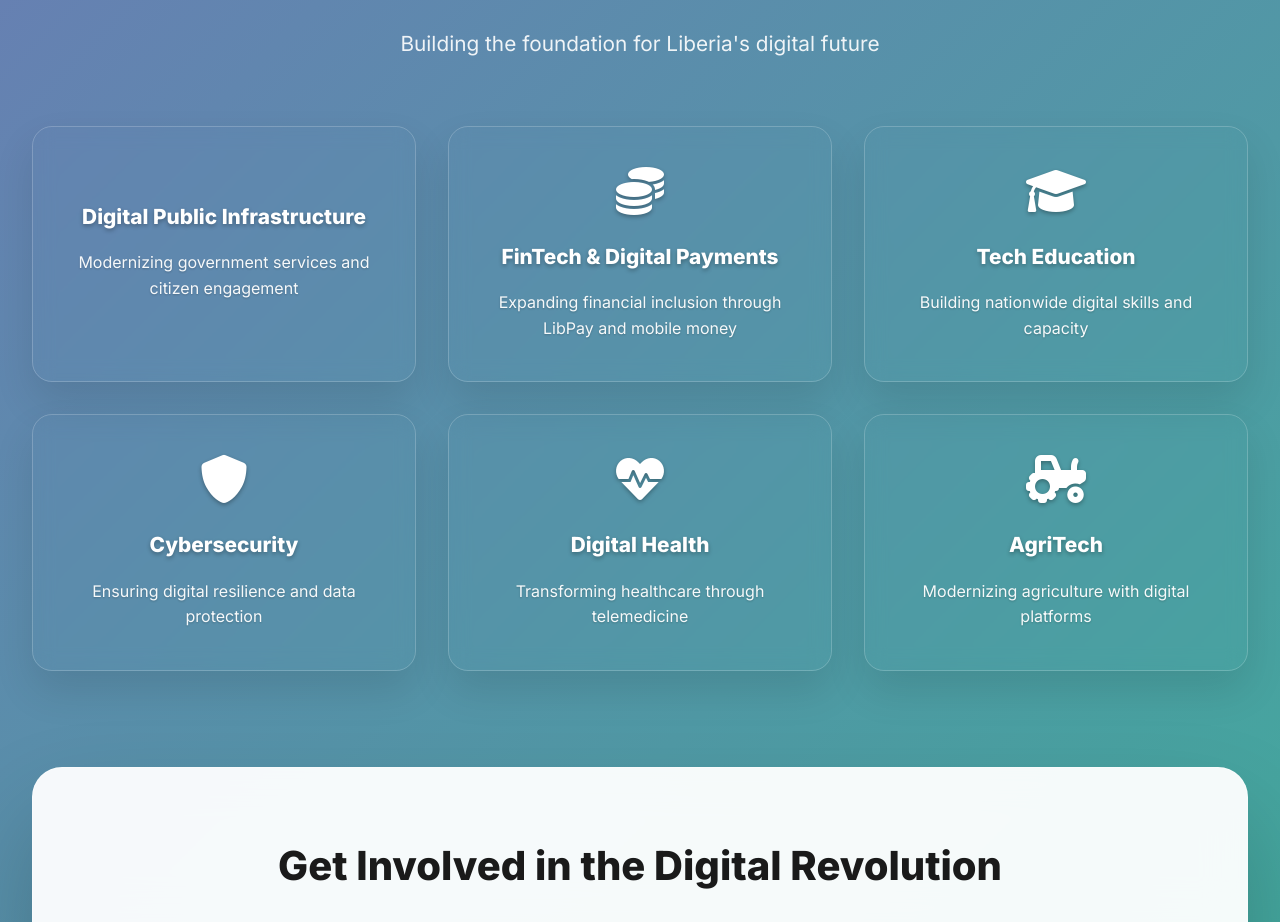
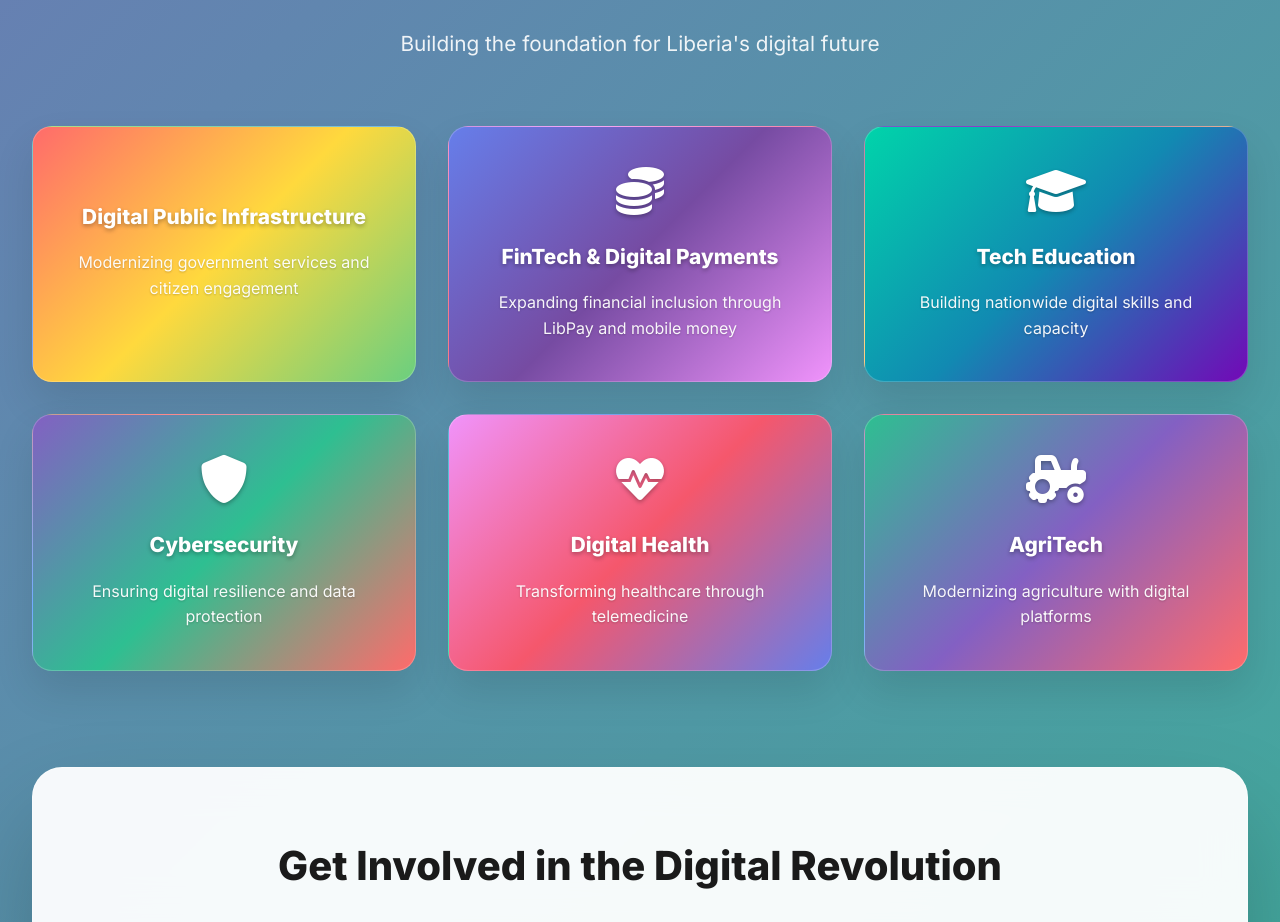
Before and after one commit to liberianpost/digital-liberia-launch, a React (Vite) app: page / in a window 1280 px wide. Shown: the part 1860-2782 px from the top of the page. Built offline with nearby package versions, Linux system fonts and the light colour scheme.

Commit message:
Update FocusAreas.jsx

```diff
--- a/src/components/FocusAreas/FocusAreas.jsx
+++ b/src/components/FocusAreas/FocusAreas.jsx
@@ -18,7 +18,7 @@ const FocusAreas = () => {
       </div>
       <div className="focus-grid">
         {focusItems.map((item, index) => (
-          <div key={index} className="focus-item">
+          <div key={index} className={`focus-item gradient-card focus-card-${index + 1}`}>
             <i className={item.icon}></i>
             <h4>{item.title}</h4>
             <p>{item.description}</p>
```
